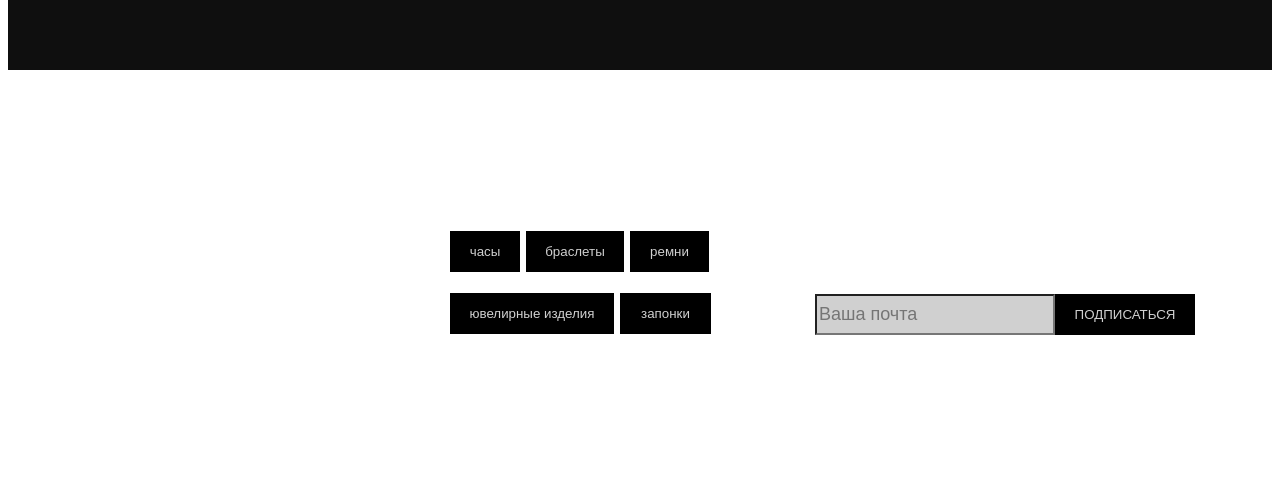
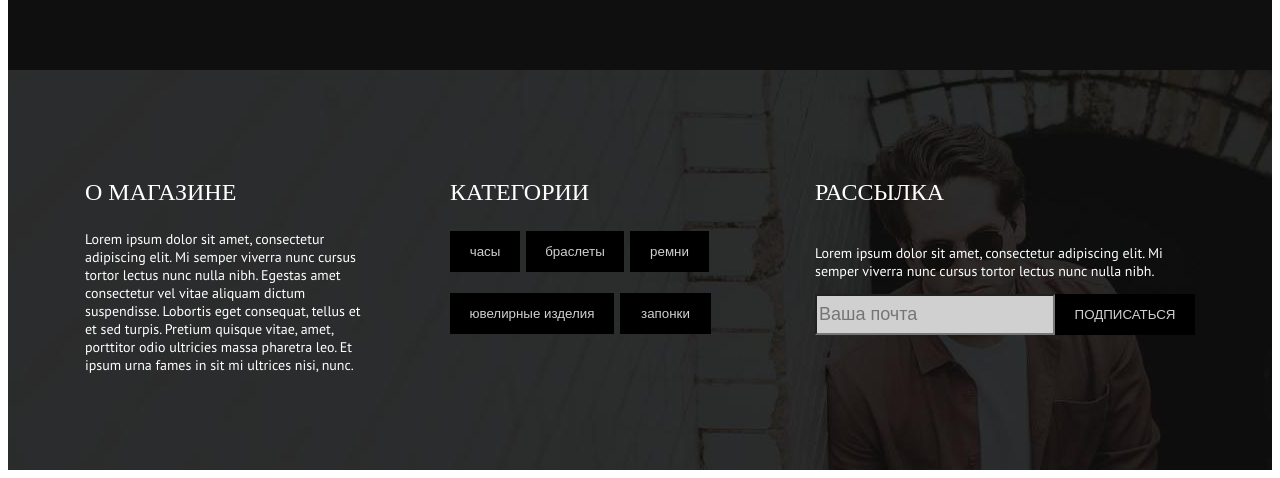
Before and after one commit to SamBelosheev/Maket-3, a plain HTML site: page index.html in a window 1280 px wide. Shown: the part 4960-5438 px from the top of the page. Drawn offline with nearby package versions, Linux system fonts and the light colour scheme; files that its build step writes are made by us from their sources; files whose address does not match are found by name.

Commit message:
Update _footer.scss

```diff
--- a/src/sass/components/_footer.scss
+++ b/src/sass/components/_footer.scss
@@ -1,5 +1,5 @@
 .footer{
-  background-image: url("../src/img/footer/footer-fon.jpg");
+  background-image: url("../img/footer/footer-fon.jpg");
   height: 400px;
 }
 
```
